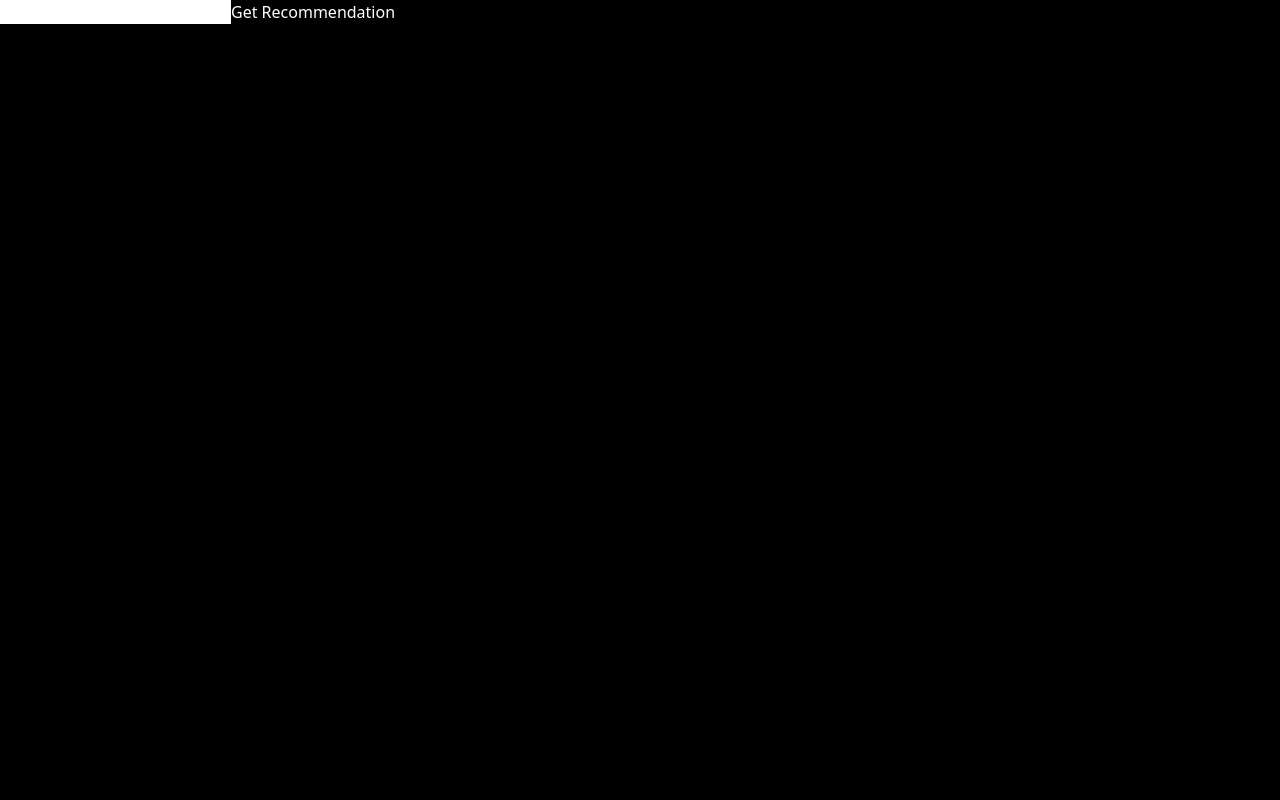
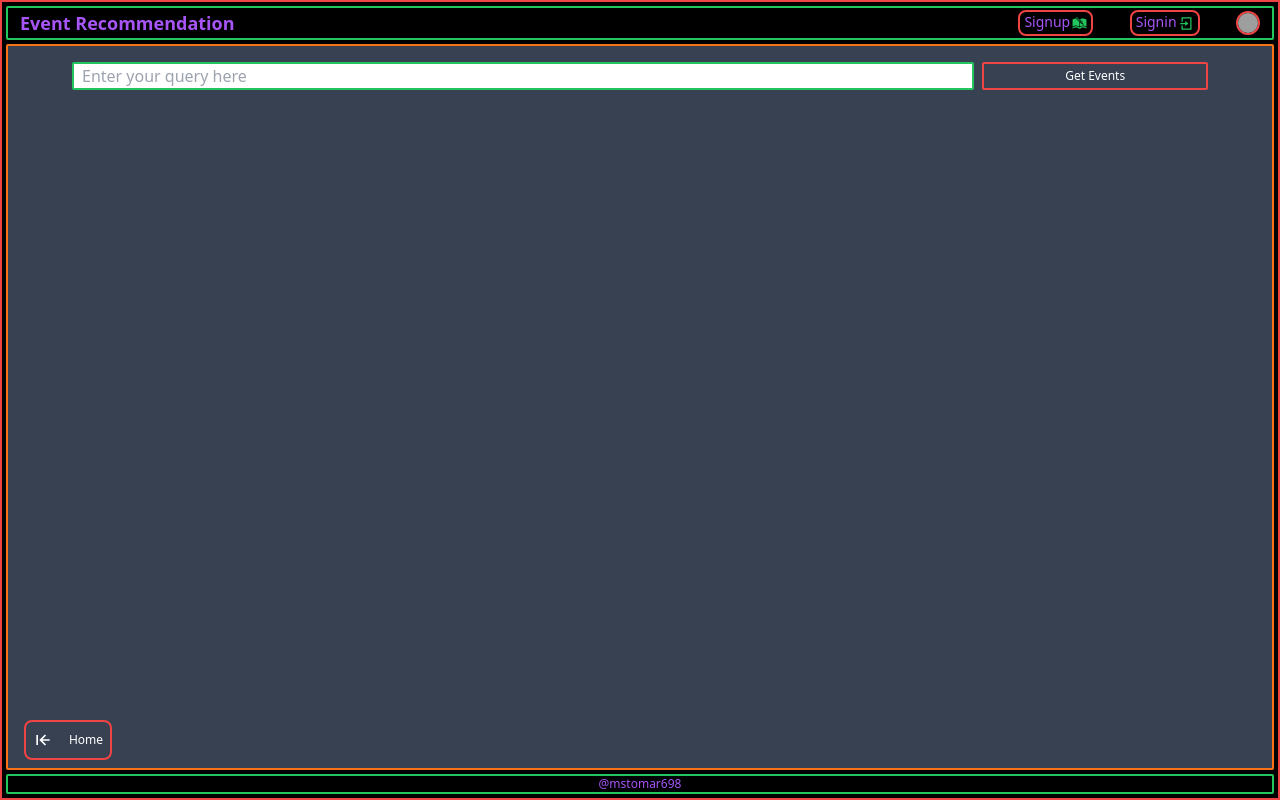
Before and after one commit to mstomar698/eventgo, a Next.js app: page /recommendations/recommendations in a window 1280 px wide. Built offline with nearby package versions, Linux system fonts and the light colour scheme; grey boxes are pictures that could not be loaded.

Commit message:
Adding recommedatation panels

```diff
--- a/src/pages/recommendations/info.tsx
+++ b/src/pages/recommendations/info.tsx
@@ -1,13 +1,15 @@
 import '../../app/styles/globals.css';
 import { useState } from 'react';
-
-interface Recommendation {
-  data: string;
-}
+import Link from 'next/link';
+import Signup from '../auth/signup';
+import Footer from '@/components/footer/footer';
+import Navbar from '@/components/navbar/navbar';
+import { BiArrowToLeft } from 'react-icons/bi';
 
 const Recommendations = () => {
   const [query1, setQuery1] = useState('');
   const [info, setInfo] = useState<any | null>(null);
+  const [isAuthenticated, setIsAuthenticated] = useState(true);
 
   const fetchRecommendation = async () => {
     const response = await fetch(`/api/chatgpt?query=${query1}`);
@@ -26,24 +28,60 @@ const Recommendations = () => {
   };
 
   return (
-    <div>
-      <form onSubmit={handleSubmit}>
+    <>
+      {isAuthenticated ? (
+        <div className="h-screen w-full p-1 flex flex-col border-2 border-solid border-red-500">
+          <Navbar title={'Event Info'} />
+          <div className="h-full border-2 border-solid border-orange-500 rounded-sm my-1 bg-gray-700">
+            <form
+              onSubmit={handleSubmit}
+              className="flex flex-row max-sm:flex-col max-md:flex-col  mx-16 my-4 max-sm:my-8 justify-between  text-center space-x-2  max-md:space-x-0 max-md:space-y-2 max-sm:space-x-0 max-sm:space-y-2"
+            >
               <input
                 title="Query"
                 type="text"
-          className="text-green-500"
+                className="text-black px-2 w-4/5 max-sm:w-full max-md:w-full rounded-sm border-2 border-solid border-green-500"
+                placeholder="Enter your query here"
                 value={query1}
                 onChange={(event) => setQuery1(event.target.value)}
               />
-        <button type="submit">Get Info</button>
+              <button
+                type="submit"
+                className="border-2 border-solid border-red-500 p-1 text-xs flex items-center justify-center w-1/5 max-sm:w-full max-md:w-full font-medium transition-colors duration-150 bg-gray-700 rounded-sm hover:bg-black focus:outline-none focus:shadow-outline-gray"
+              >
+                Get Info
+              </button>
             </form>
             {info && (
-        <div className="text-red-500 bg-green-400">
-          <h1>Recommendation Page</h1>
-          <p>{`string data from object ${info.info}`}</p>
+              <div className="mx-16 h-[350px] p-4">
+                <h1 className="text-start text-lg font-semibold">
+                  Information about: {query1}{' '}
+                </h1>
+                <div className="my-2 p-1 w-full h-64 border-2 border-solid border-red-500 overflow-y-auto font-small transition-colors duration-150 bg-gray-700 rounded-sm hover:bg-black focus:outline-none focus:shadow-outline-gray text-center">
+                  {`string data from object ${info.info}`}
+                </div>
               </div>
             )}
+            <div className="fixed bottom-10 left-5 w-24 px-1">
+              <Link
+                href="/"
+                className="border-2 border-solid max-sm:p-0 border-red-500 p-1 text-xs flex items-center justify-center w-full py-2 font-medium transition-colors duration-150 bg-gray-700 rounded-lg hover:bg-black focus:outline-none focus:shadow-outline-gray"
+              >
+                <button className="flex flex-row space-x-4 justify-between">
+                  <BiArrowToLeft name="arrow-left" className="text-xl" />
+                  <span className="my-0.5">Home</span>
+                </button>
+              </Link>
             </div>
+          </div>
+          <Footer />
+        </div>
+      ) : (
+        <div className="h-screen w-full max-sm:h-screen md:h-screen">
+          <Signup />
+        </div>
+      )}
+    </>
   );
 };
 
--- a/src/pages/recommendations/recommendations.tsx
+++ b/src/pages/recommendations/recommendations.tsx
@@ -1,9 +1,15 @@
 import '../../app/styles/globals.css';
 import { useState } from 'react';
+import Signup from '../auth/signup';
+import Link from 'next/link';
+import Footer from '@/components/footer/footer';
+import { BiArrowToLeft } from 'react-icons/bi';
+import Navbar from '@/components/navbar/navbar';
 
 const Recommendations = () => {
   const [query, setQuery] = useState('');
   const [recommendation, setRecommendation] = useState<any | null>(null);
+  const [isAuthenticated, setIsAuthenticated] = useState(true);
 
   const fetchRecommendation = async () => {
     const response = await fetch(`/api/chatgpt2?query=${query}`);
@@ -21,24 +27,78 @@ const Recommendations = () => {
     fetchRecommendation();
   };
   return (
-    <div>
-      <form onSubmit={handleSubmit}>
+    <>
+      {isAuthenticated ? (
+        <div className="h-screen w-full p-1 flex flex-col border-2 border-solid border-red-500">
+          <Navbar title={'Event Recommendation'} />
+          <div className="h-full border-2 border-solid border-orange-500 rounded-sm my-1 bg-gray-700">
+            <form
+              onSubmit={handleSubmit}
+              className="flex flex-row max-sm:flex-col max-md:flex-col  mx-16 my-4 max-sm:my-8 justify-between  text-center space-x-2  max-md:space-x-0 max-md:space-y-2 max-sm:space-x-0 max-sm:space-y-2"
+            >
               <input
                 title="Query"
                 type="text"
-          className="text-green-500"
+                className="text-black px-2 w-4/5 max-sm:w-full max-md:w-full rounded-sm border-2 border-solid border-green-500"
+                placeholder="Enter your query here"
                 value={query}
                 onChange={(event) => setQuery(event.target.value)}
               />
-        <button type="submit">Get Recommendation</button>
+              <button
+                type="submit"
+                className="border-2 border-solid border-red-500 p-1 text-xs flex items-center justify-center w-1/5 max-sm:w-full max-md:w-full font-medium transition-colors duration-150 bg-gray-700 rounded-sm hover:bg-black focus:outline-none focus:shadow-outline-gray"
+              >
+                Get Events
+              </button>
             </form>
             {recommendation && (
-        <div className="text-red-500 bg-green-400">
-          <h1>Recommendation Page</h1>
-          <p>{`string data from object ${recommendation.recommendation}`}</p>
+              <div className="mx-16 h-[350px] p-4">
+                <h1 className="text-start text-lg font-semibold">
+                  Recommendation for: {query}{' '}
+                </h1>
+                <div className="my-2 p-1 w-full h-64 border-2 border-solid border-red-500 overflow-y-auto font-small transition-colors duration-150 bg-gray-700 rounded-sm hover:bg-black focus:outline-none focus:shadow-outline-gray text-center">
+                  {`string data from object ${recommendation.recommendation}`}
+                </div>
               </div>
             )}
+            <div className="fixed bottom-10 left-5 w-24 px-1">
+              <Link
+                href="/"
+                className="border-2 border-solid max-sm:p-0 border-red-500 p-1 text-xs flex items-center justify-center w-full py-2 font-medium transition-colors duration-150 bg-gray-700 rounded-lg hover:bg-black focus:outline-none focus:shadow-outline-gray"
+              >
+                <button className="flex flex-row space-x-4 justify-between">
+                  <BiArrowToLeft name="arrow-left" className="text-xl" />
+                  <span className="my-0.5">Home</span>
+                </button>
+              </Link>
             </div>
+          </div>
+          <Footer />
+        </div>
+      ) : (
+        <div className="h-screen w-full max-sm:h-screen md:h-screen">
+          <Signup />
+        </div>
+      )}
+    </>
+    // <div>
+    //   <form onSubmit={handleSubmit}>
+    //     <input
+    //       title="Query"
+    //       type="text"
+    //       className="text-green-500"
+    //       value={query}
+    //       onChange={(event) => setQuery(event.target.value)}
+    //     />
+    //     <button type="submit">Get Recommendation</button>
+    //   </form>
+    //   {recommendation && (
+    //     <div className="text-red-500 bg-green-400">
+    //       <h1>Recommendation Page</h1>
+    //       <p>{`string data from object ${recommendation.recommendation}`}</p>
+    //     </div>
+    //   )}
+    // </div>
   );
 };
 
--- a/src/pages/recommendations/themerecommendations.tsx
+++ b/src/pages/recommendations/themerecommendations.tsx
@@ -1,9 +1,15 @@
 import '../../app/styles/globals.css';
 import { useState } from 'react';
+import Signup from '../auth/signup';
+import Link from 'next/link';
+import Footer from '@/components/footer/footer';
+import { BiArrowToLeft } from 'react-icons/bi';
+import Navbar from '@/components/navbar/navbar';
 
 const Recommendations = () => {
   const [query, setQuery] = useState('');
   const [recommendation, setRecommendation] = useState<any | null>(null);
+  const [isAuthenticated, setIsAuthenticated] = useState(true);
 
   const fetchRecommendation = async () => {
     const response = await fetch(`/api/chatgpt3?query=${query}`);
@@ -21,24 +27,78 @@ const Recommendations = () => {
     fetchRecommendation();
   };
   return (
-    <div>
-      <form onSubmit={handleSubmit}>
+    <>
+      {isAuthenticated ? (
+        <div className="h-screen w-full p-1 flex flex-col border-2 border-solid border-red-500">
+          <Navbar title={'Theme Recommendation'} />
+          <div className="h-full border-2 border-solid border-orange-500 rounded-sm my-1 bg-gray-700">
+            <form
+              onSubmit={handleSubmit}
+              className="flex flex-row max-sm:flex-col max-md:flex-col  mx-16 my-4 max-sm:my-8 justify-between  text-center space-x-2  max-md:space-x-0 max-md:space-y-2 max-sm:space-x-0 max-sm:space-y-2"
+            >
               <input
                 title="Query"
                 type="text"
-          className="text-green-500"
+                className="text-black px-2 w-4/5 max-sm:w-full max-md:w-full rounded-sm border-2 border-solid border-green-500"
+                placeholder="Enter your query here"
                 value={query}
                 onChange={(event) => setQuery(event.target.value)}
               />
-        <button type="submit">Get Themes</button>
+              <button
+                type="submit"
+                className="border-2 border-solid border-red-500 p-1 text-xs flex items-center justify-center w-1/5 max-sm:w-full max-md:w-full font-medium transition-colors duration-150 bg-gray-700 rounded-sm hover:bg-black focus:outline-none focus:shadow-outline-gray"
+              >
+                Get Themes
+              </button>
             </form>
             {recommendation && (
-        <div className="text-red-500 bg-green-400">
-          <h1>Theme Recommendation Page</h1>
-          <p>{`string data from object ${recommendation.recommendation}`}</p>
+              <div className="mx-16 h-[350px] p-4">
+                <h1 className="text-start text-lg font-semibold">
+                  Recommended theme for ({query}) is:
+                </h1>
+                <div className="my-2 p-1 w-full h-64 border-2 border-solid border-red-500 overflow-y-auto font-small transition-colors duration-150 bg-gray-700 rounded-sm hover:bg-black focus:outline-none focus:shadow-outline-gray text-center">
+                  {`string data from object ${recommendation.recommendation}`}
+                </div>
               </div>
             )}
+            <div className="fixed bottom-10 left-5 w-24 px-1">
+              <Link
+                href="/"
+                className="border-2 border-solid max-sm:p-0 border-red-500 p-1 text-xs flex items-center justify-center w-full py-2 font-medium transition-colors duration-150 bg-gray-700 rounded-lg hover:bg-black focus:outline-none focus:shadow-outline-gray"
+              >
+                <button className="flex flex-row space-x-4 justify-between">
+                  <BiArrowToLeft name="arrow-left" className="text-xl" />
+                  <span className="my-0.5">Home</span>
+                </button>
+              </Link>
             </div>
+          </div>
+          <Footer />
+        </div>
+      ) : (
+        <div className="h-screen w-full max-sm:h-screen md:h-screen">
+          <Signup />
+        </div>
+      )}
+    </>
+    // <div>
+    //   <form onSubmit={handleSubmit}>
+    //     <input
+    //       title="Query"
+    //       type="text"
+    //       className="text-green-500"
+    //       value={query}
+    //       onChange={(event) => setQuery(event.target.value)}
+    //     />
+    //     <button type="submit">Get Themes</button>
+    //   </form>
+    //   {recommendation && (
+    //     <div className="text-red-500 bg-green-400">
+    //       <h1>Theme Recommendation Page</h1>
+    //       <p>{`string data from object ${recommendation.recommendation}`}</p>
+    //     </div>
+    //   )}
+    // </div>
   );
 };
 
```
Lines whose indentation alone changed are shown as unchanged.
